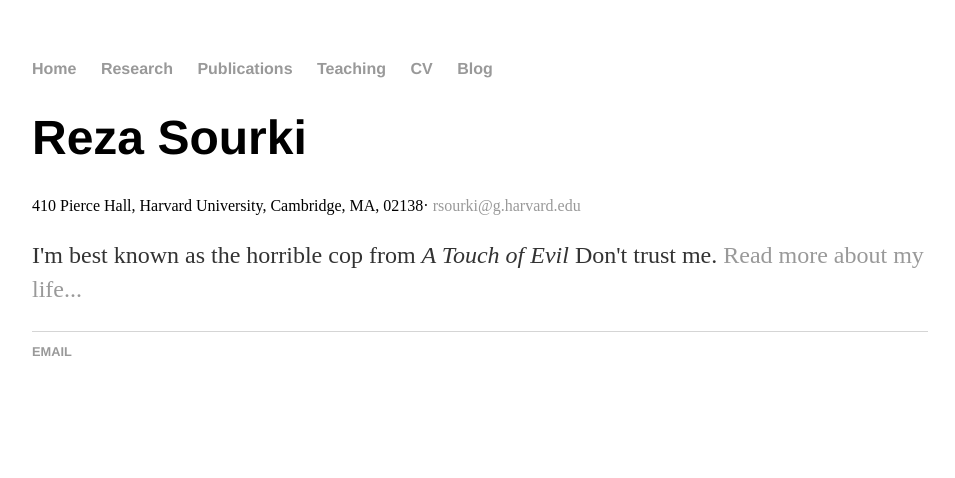
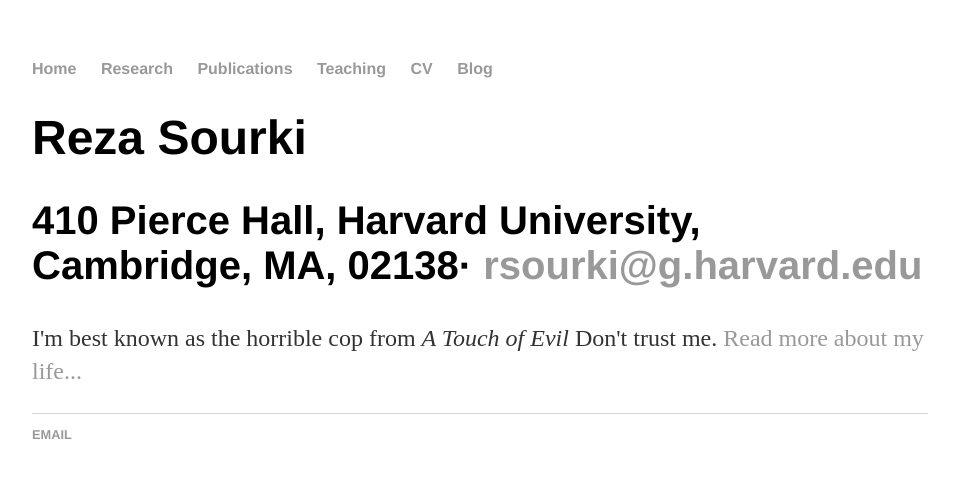
Before and after one commit to rsourki/rsourki.github.io, a Jekyll site: the page built from index.html, in a window 1280 px wide. Shown: the top 478 px of the page, without its empty margins (160-1115 px from the left). Built offline with Jekyll 4.4.1, drawn with Linux system fonts in a browser that asks for light colours.

Commit message:
Update index.html

```diff
--- a/index.html
+++ b/index.html
@@ -4,8 +4,8 @@
 ---
 <div class="blurb">
 	<h1>Reza Sourki</h1>
-	<div class="mb-0">410 Pierce Hall, Harvard University, Cambridge, MA, 02138·
+	<h2>410 Pierce Hall, Harvard University, Cambridge, MA, 02138·
         <a href="mailto:rsourki@g.harvard.edu">rsourki@g.harvard.edu</a>
-        </div>
+        </h2>
 	<p>I'm best known as the horrible cop from <em>A Touch of Evil</em> Don't trust me. <a href="/about">Read more about my life...</a></p>
 </div><!-- /.blurb -->
```
